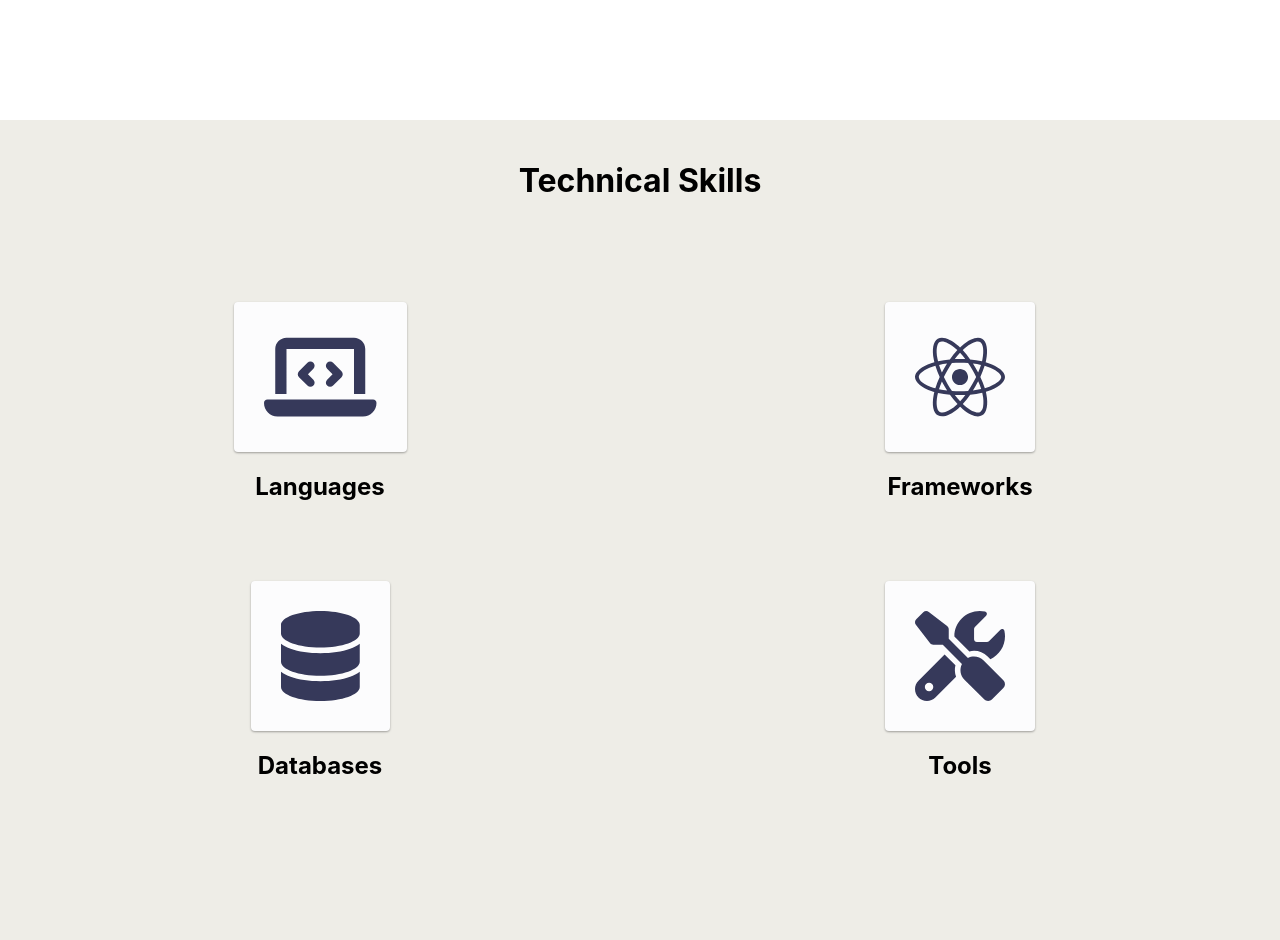
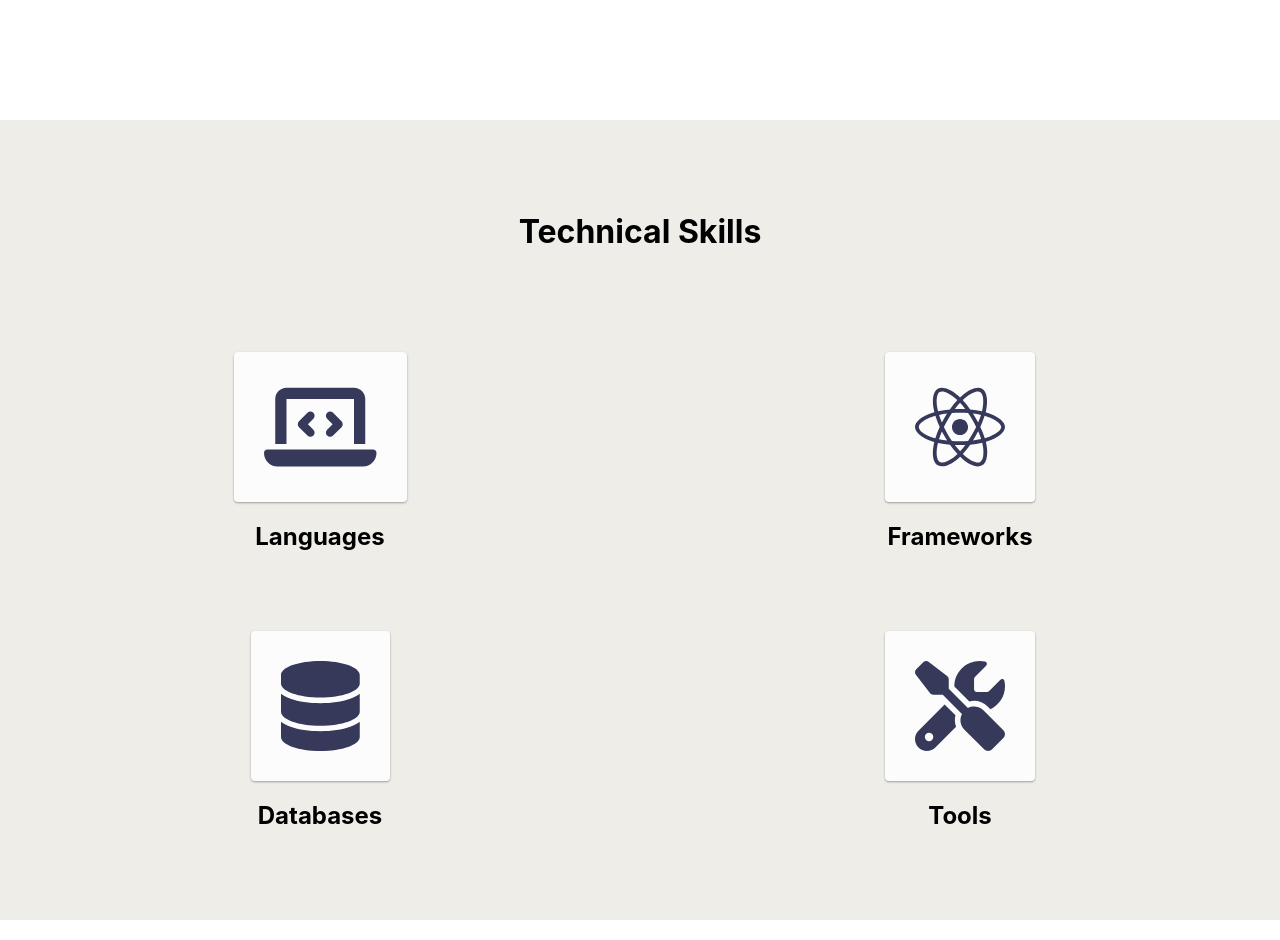
Before and after one commit to MekhiHart/portfolio, a React (Create React App) app: page / in a window 1280 px wide. Shown: the part 680-1620 px from the top of the page. Built offline with nearby package versions, Linux system fonts and the light colour scheme.

Commit message:
centered skills content vertically

```diff
--- a/src/index.css
+++ b/src/index.css
@@ -110,11 +110,14 @@ nav a:hover:before {
 }
 
 .skills--container{
+  display: flex;
+  justify-content: center;
+
   background-color: #EEEDE7;
   height: 100vh;
   flex-direction: column;
   text-align: center;
-  padding-top: 20px;
+
 }
 
 .skills--icons--container{
```
